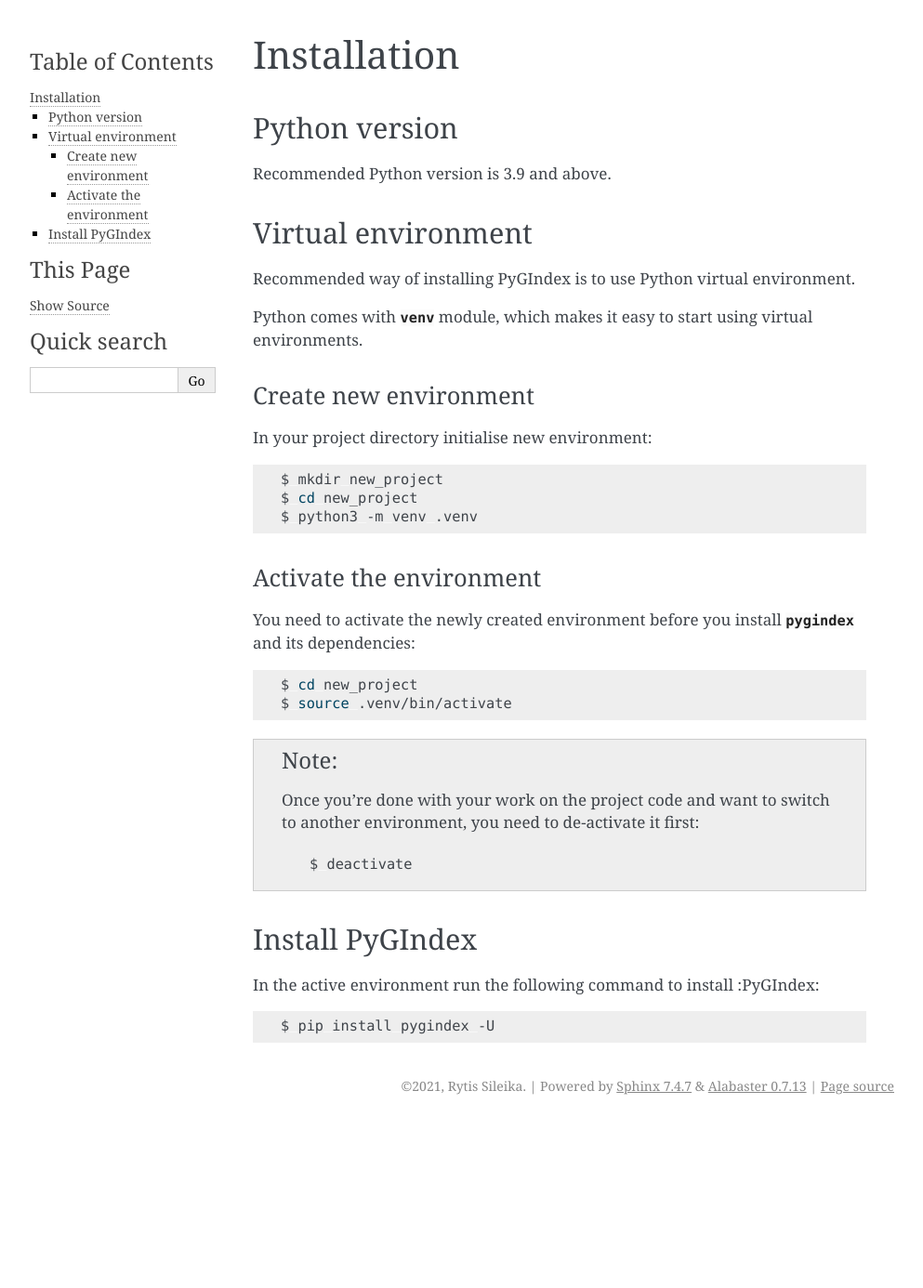
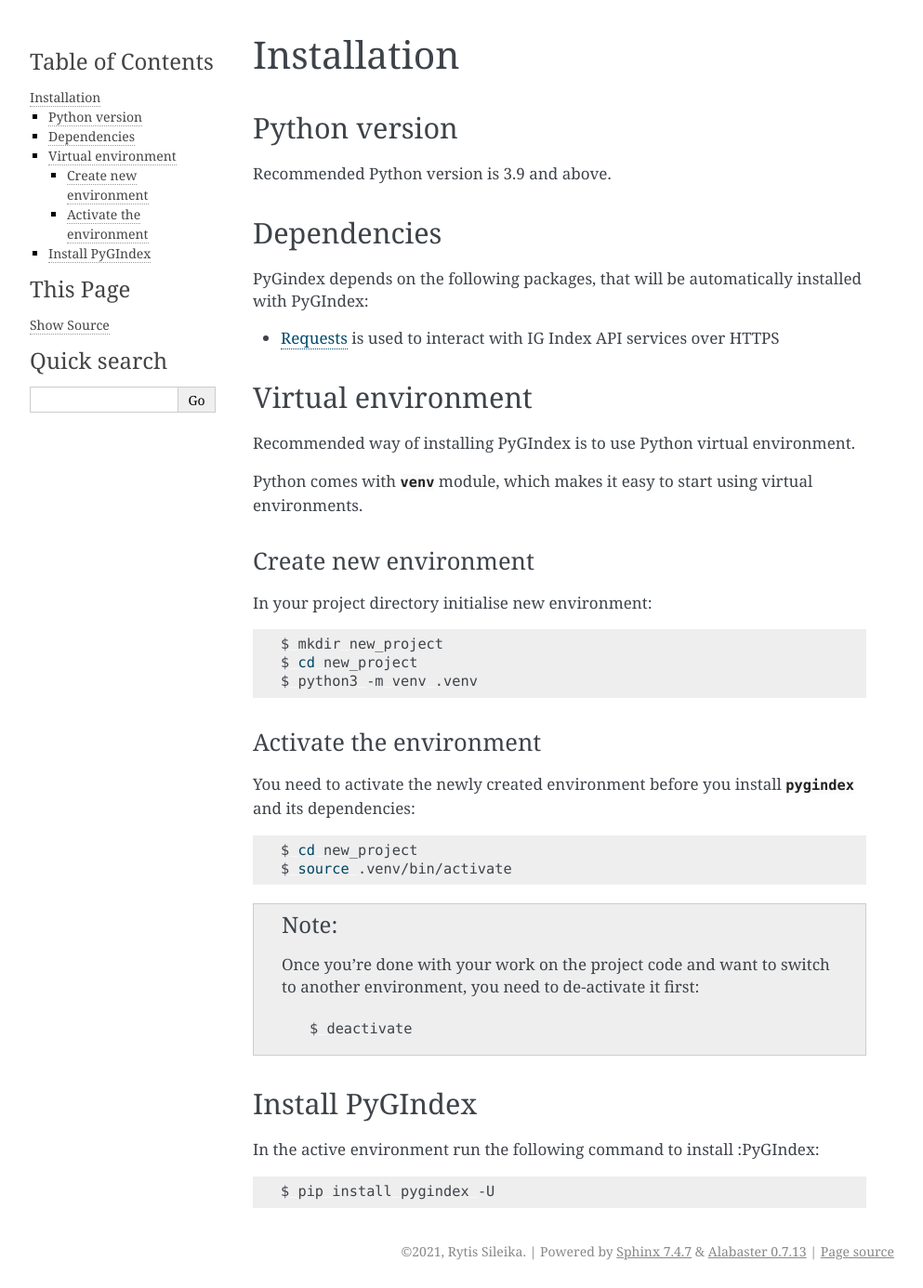
Before and after one commit to rytis/pygindex, a Sphinx documentation site: the page built from docs/installation.rst, in a window 1280 px wide and 1386 px high. Shown: the whole window at 93% size, without its empty margins (148-1141 px from the left). Built offline with Sphinx 7.4.7, drawn with Linux system fonts in a browser that asks for light colours.

Commit message:
dependencies

```diff
--- a/docs/installation.rst
+++ b/docs/installation.rst
@@ -5,6 +5,17 @@
 --------------
 
 Recommended Python version is 3.9 and above.
+
+Dependencies
+------------
+
+PyGindex depends on the following packages, that will be
+automatically installed with PyGIndex:
+
+* `Requests`_ is used to interact with IG Index API services
+  over HTTPS
+
+.. _Requests: https://docs.python-requests.org/
 
 Virtual environment
 -------------------
```
